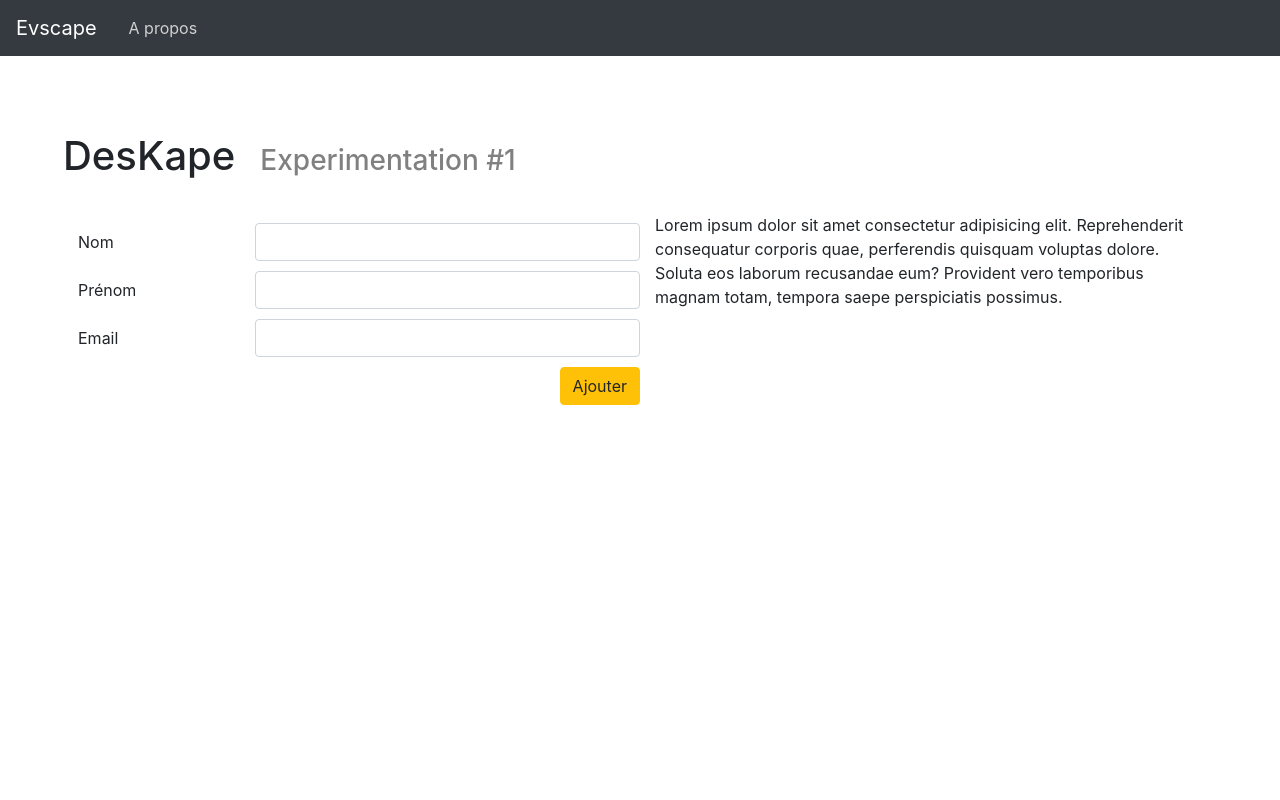
After one commit to rkabimbi/evscape_flask_ok, a Flask app: template my_app/templates/listeParticipants.html in a window 1280 px wide. The commit adds this page. Run offline with Flask 2, Linux system fonts and the light colour scheme; the template is opened without the code that fills it: values that come from a table or form of the project are taken from there, others are empty; data comes from the database, SQL or seed files in the repository; some libraries are stand-ins or nearby versions.

Commit message:
qq avancees graphique sur liste de partiticpantation et experiemntation

```diff
--- a/my_app/__init__.py
+++ b/my_app/__init__.py
@@ -37,3 +37,5 @@ from my_app import routes_mesJEEI
 from my_app import routes_specificationMesJEEI
 from my_app import routes_remplissageDB
 from my_app import routes_mesExperimentations
+from my_app import routes_uneExperimentation
+from my_app import routes_listeParticipants
--- /dev/null
+++ b/my_app/static/css/listeParticipants.css
@@ -0,0 +1,28 @@
+.numExperimentation{
+    margin-left: 25px;
+    color: grey;
+}
+
+.titreUneExperimentation{
+    flex-wrap: wrap ;
+    display : flex;
+    flex-direction: row;
+    align-items:baseline;
+    margin-bottom: 25px;
+
+}
+
+.formListeParticipante{
+    margin: 10px;
+}
+
+.fondFormListeParticipants{
+
+}
+
+.buttonEnvoiListe{
+    flex-wrap: wrap ;
+    display : flex;
+    flex-direction: row;
+    justify-content:flex-end
+}
--- /dev/null
+++ b/my_app/templates/listeParticipants.html
@@ -0,0 +1,70 @@
+<head>
+
+    <link href="/static/css/listeParticipants.css" rel="stylesheet"><!-- idem-->
+    {% import "macros/macro_listeParticipants.html" as macro_listeParticipants %}<!-- import de macro. Comme ça c'est dispo pour toutes les pages filles -->
+</head>
+
+<!-- herite de main (de tout sauf les blocks (donc le menu)) -->
+{% extends "parentPage.html" %}
+
+<!-- Tout ce dont on a pas herité de main -->
+
+
+
+{% block body %}
+<body onload="changerImageFond()"> </body>
+
+<div class="row titreUneExperimentation">
+    <h1> {{JEEI.nom}}</h1>
+    <h3 class="numExperimentation"> Experimentation #1</h3>
+
+</div >
+
+<div class="row">
+
+    <div class="col-sm-6 fondFormListeParticipants">
+        <div class="row formListeParticipante">
+            <label for="nomParticipant" class="col-sm-4 col-form-label" >Nom</label>
+            <input type="text" class="form-control col-sm-8 "  />
+        </div>
+        <div class="row formListeParticipante">
+            <label for="prenomParticipant" class="col-sm-4 col-form-label" >Prénom</label>
+            <input type="text" class="form-control col-sm-8 "  />
+        </div>
+        <div class="row formListeParticipante">
+            <label for="emailParticipant" class="col-sm-4 col-form-label" >Email</label>
+            <input type="text" class="form-control col-sm-8 "  />
+        </div>
+        <div class="row buttonEnvoiListe" >
+        <button type="button " class="btn btn-warning">Ajouter</button>
+        </div>
+    </div>
+
+
+    <div class="col-sm-6">
+        Lorem ipsum dolor sit amet consectetur adipisicing elit. Reprehenderit consequatur corporis quae, perferendis quisquam voluptas dolore. Soluta eos laborum recusandae eum? Provident vero temporibus magnam totam, tempora saepe perspiciatis possimus.
+    </div>
+
+
+
+
+
+</row>
+
+
+
+
+
+
+
+
+
+
+
+</div>
+<script src="{{ url_for('static',filename='js/fonctions_listeParticipants.js')}}"></script>
+<script src="{{ url_for('static',filename='js/fonctions_flux.js')}}"></script> <!-- Laisser ca partout - besoin pour mon hack de fond-->
+
+</div>
+
+{% endblock %}
--- a/my_app/templates/macros/macro_MesJEEI.html
+++ b/my_app/templates/macros/macro_MesJEEI.html
@@ -22,7 +22,7 @@
       </ul>
       <div class="card-body boutonsCarte">
 
-          <a class="btn btn-outline-warning" href="http://127.0.0.1:5000/ExperimentationJEEI?idJEEI={{listeMesJEEI.id[indexJEEIDB]}}" role="button">Expérimentation</a>
+          <a class="btn btn-outline-warning" href="http://127.0.0.1:5000/uneExperimentation?idJEEI={{listeMesJEEI.id[indexJEEIDB]}}" role="button">Expérimentation</a>
           <a class="btn btn-outline-secondary" href="http://127.0.0.1:5000/DataJEEI?idJEEI={{listeMesJEEI.id[indexJEEIDB]}}" role="button">Data</a>
           <a class="btn btn-outline-danger" href="http://127.0.0.1:5000/SupprimerMonJEEI?idJEEI={{listeMesJEEI.id[indexJEEIDB]}}" role="button">Supprimer</a>
       </div>
--- /dev/null
+++ b/my_app/templates/macros/macro_uneExperimentation.html
@@ -0,0 +1,5 @@
+{% macro carteUneExperimentation() %}
+
+
+
+{% endmacro %}
```
Also changed, not shown: my_app/routes_listeParticipants.py (added, +48 -0 lines), my_app/routes_uneExperimentation.py (added, +48 -0 lines), my_app/static/css/uneExperimentation.css (added, +13 -0 lines), my_app/templates/uneExperimentation.html (added, +48 -0 lines), my_app/models/experimentation.py (added), my_app/static/js/fonction_listeParticipants.js (added), my_app/static/js/fonctions_uneExperimentation.js (added), my_app/templates/macros/macro_ListeParticipants.html (added).
